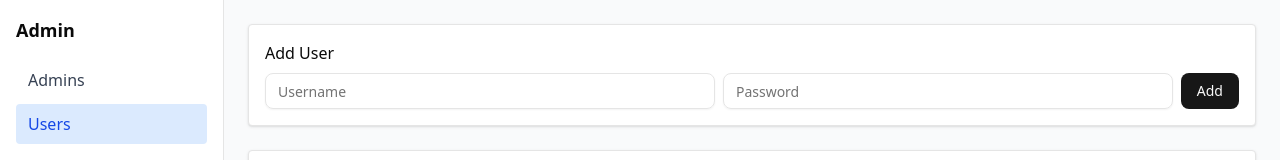
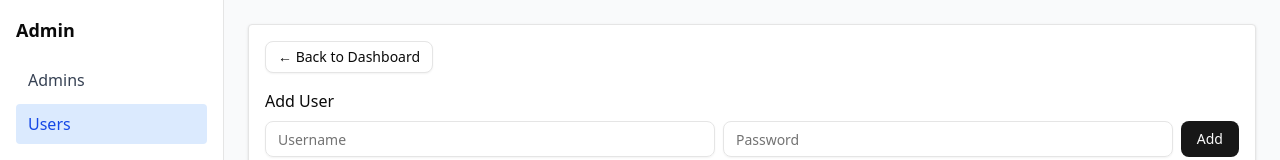
Before and after one commit to ikshantshukla123/Assignment, a Next.js app in the folder frontend/: page /dashboard/users in a window 1280 px wide. Shown: the top 160 px of the page. Built offline with nearby package versions, Linux system fonts and the light colour scheme; no server answers; sample sign-in values are in the browser's storage.

Commit message:
added back to dashboard button in user/admin page

```diff
--- a/frontend/app/dashboard/admins/page.js
+++ b/frontend/app/dashboard/admins/page.js
@@ -1,6 +1,7 @@
 "use client";
 
 import { useEffect, useState } from "react";
+import Link from "next/link";
 import { apiRequest } from "@/lib/api";
 import UserTable from "@/components/UserTable";
 import { Button } from "@/components/ui/button";
@@ -54,6 +55,11 @@ export default function AdminsPage() {
   return (
     <div className="space-y-6">
       <div className="rounded border bg-white p-4 shadow-sm">
+        <Link href="/dashboard">
+          <Button variant="outline" size="sm" className="mb-4">
+            ← Back to Dashboard
+          </Button>
+        </Link>
         <h2 className="mb-2 font-medium">Add Admin</h2>
         <div className="flex gap-2">
           <Input
--- a/frontend/app/dashboard/users/page.js
+++ b/frontend/app/dashboard/users/page.js
@@ -1,6 +1,7 @@
 "use client";
 
 import { useEffect, useState } from "react";
+import Link from "next/link";
 import { apiRequest } from "@/lib/api";
 import UserTable from "@/components/UserTable";
 import { Button } from "@/components/ui/button";
@@ -54,6 +55,11 @@ export default function UsersPage() {
   return (
     <div className="space-y-6">
       <div className="rounded border bg-white p-4 shadow-sm">
+        <Link href="/dashboard">
+          <Button variant="outline" size="sm" className="mb-4">
+            ← Back to Dashboard
+          </Button>
+        </Link>
         <h2 className="mb-2 font-medium">Add User</h2>
         <div className="flex gap-2">
           <Input
```
